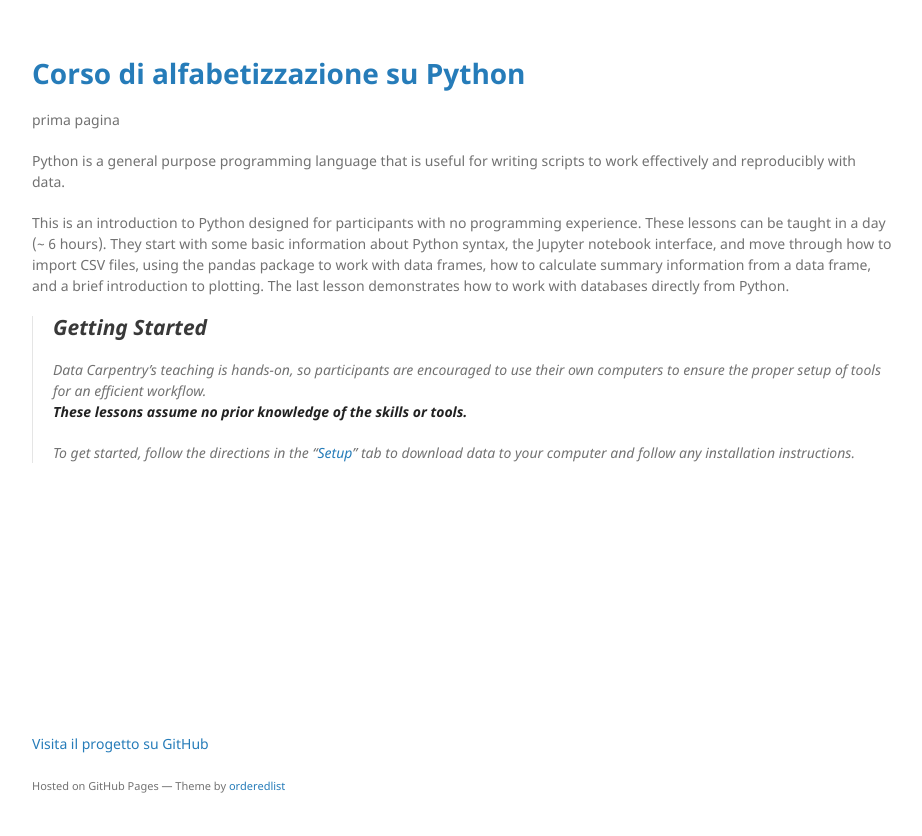
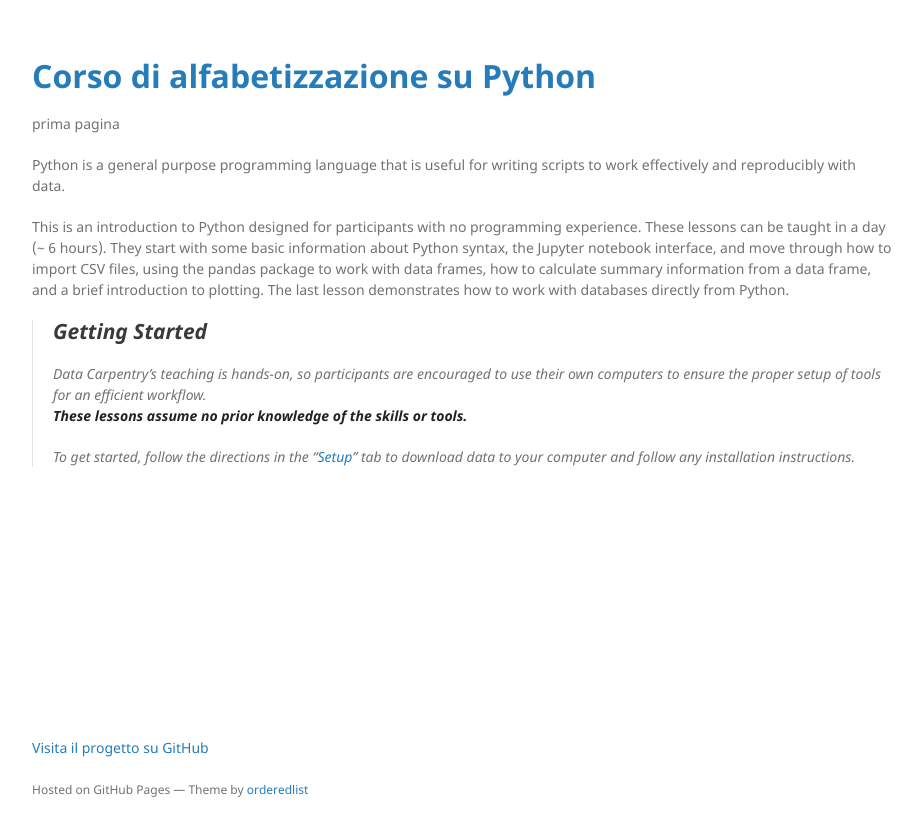
Before and after one commit to alfabetizzazione/python-alfabetizzazione-docenti, a Jekyll site: the page built from docs/index.md, in a window 1280 px wide. Shown: the top 836 px of the page, without its empty margins (178-1100 px from the left). Built offline with Jekyll 4.4.1, drawn with Linux system fonts in a browser that asks for light colours; the repository's description, which GitHub fills in, is left out.

Commit message:
font grandi

```diff
--- a/docs/_sass/jekyll-theme-minimal.scss
+++ b/docs/_sass/jekyll-theme-minimal.scss
@@ -23,7 +23,7 @@ h1, h2, h3 {
 }
 
 h1 {
-  font-size:28px;
+  font-size:32px;
 }
 
 h2 {
@@ -45,7 +45,7 @@ a:hover, a:focus {
 }
 
 a small {
-  font-size:11px;
+  font-size:12px;
   color:#777;
   margin-top:-0.3em;
   display:block;
@@ -132,7 +132,7 @@ ul.downloads {
 
 .downloads a {
   line-height:1;
-  font-size:11px;
+  font-size:12px;
   color:#676767;
   display:block;
   text-align:center;
@@ -160,7 +160,7 @@ strong {
 }
 
 .downloads a strong {
-  font-size:14px;
+  font-size:16px;
   display:block;
   color:#222;
 }
@@ -172,7 +172,7 @@ section {
 }
 
 small {
-  font-size:11px;
+  font-size:12px;
 }
 
 hr {
@@ -247,7 +247,7 @@ footer {
 @media print {
   body {
     padding:0.4in;
-    font-size:12pt;
+    font-size:14pt;
     color:#444;
   }
 }
```
